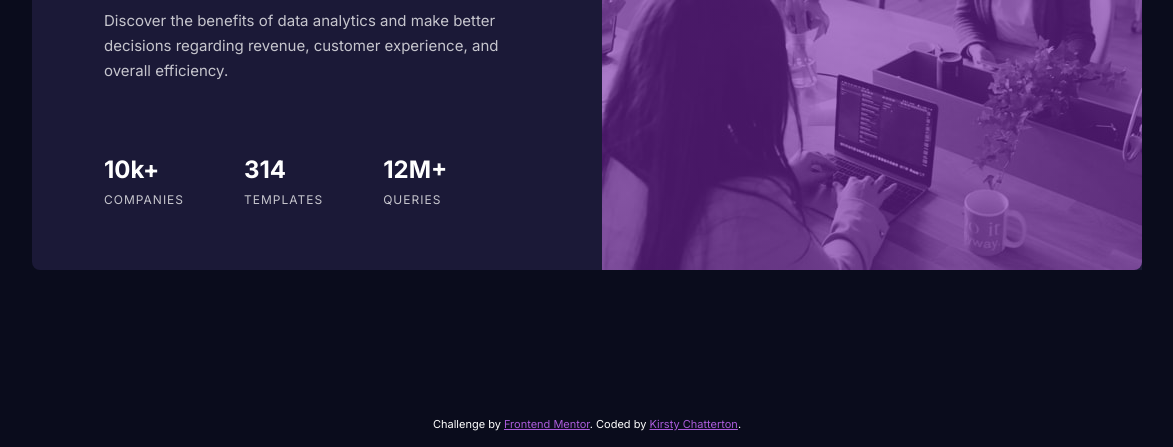
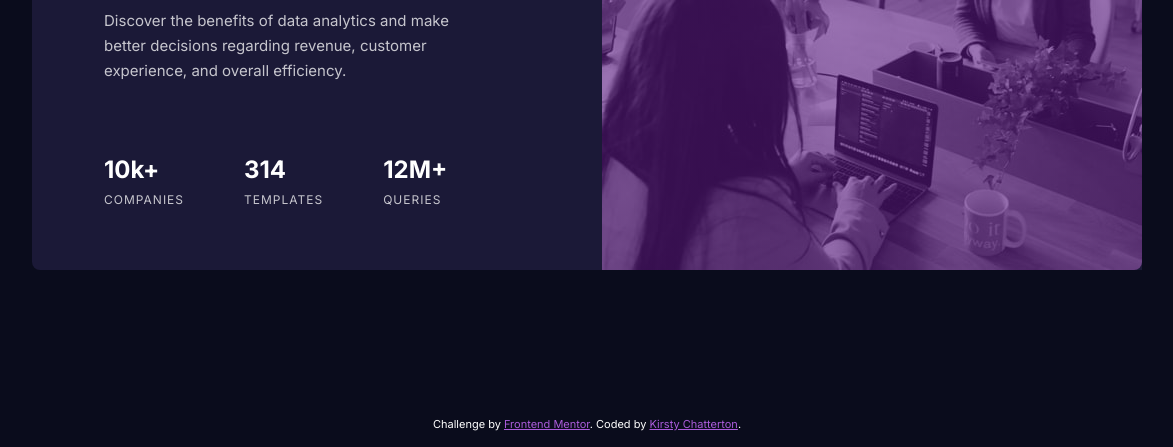
Before and after one commit to KirstChat/stats-preview-card-component, a plain HTML site: page index.html in a window 1536 px wide. Shown: the part 353-800 px from the top of the page, without its empty margins (181-1354 px from the left). Drawn offline with Linux system fonts and the light colour scheme.

Commit message:
styles: adjust img color overlay brightness

```diff
--- a/css/style.css
+++ b/css/style.css
@@ -8,6 +8,8 @@
 
   /* Neutral */
   --white: #fff;
+
+  --overlay: hsla(277, 70%, 30%, 0.6);
 }
 
 * {
@@ -41,7 +43,7 @@ body {
 
 /* Card Top */
 .card--img {
-  background: linear-gradient(rgba(170, 92, 219, 0.6), rgba(170, 92, 219, 0.6)),
+  background: linear-gradient(var(--overlay), var(--overlay)),
     url('../images/image-header-mobile.jpg') no-repeat;
   background-size: contain;
   border-radius: 0.5rem 0.5rem 0 0;
@@ -117,10 +119,7 @@ body {
   }
 
   .card--img {
-    background: linear-gradient(
-        hsla(277, 64%, 40%, 0.6),
-        hsla(277, 64%, 40%, 0.6)
-      ),
+    background: linear-gradient(var(--overlay), var(--overlay)),
       url('../images/image-header-desktop.jpg') no-repeat;
     background-size: cover;
     border-radius: 0 0.5rem 0.5rem 0;
@@ -139,6 +138,7 @@ body {
 
   .card__text .description {
     margin-top: 1.5rem;
+    width: 374px;
   }
 
   .card__stats {
```
